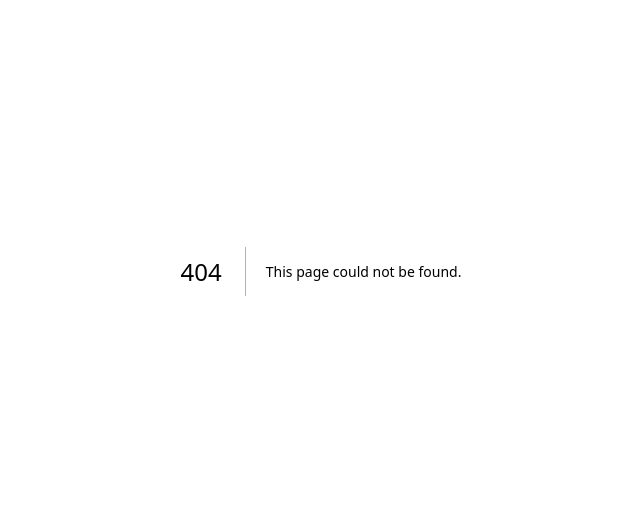
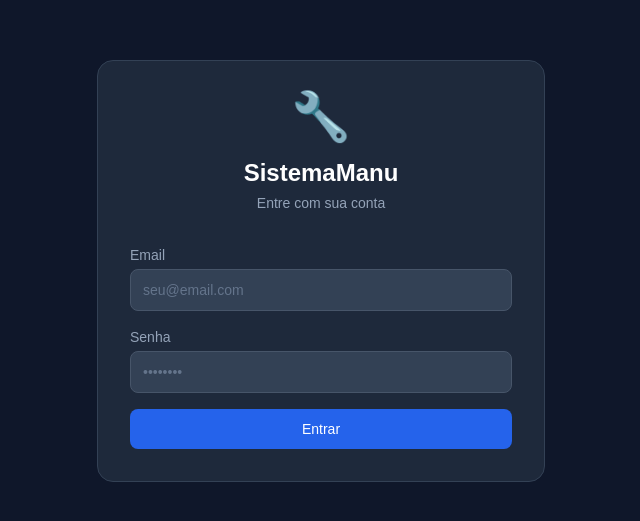
Before and after one commit to gabrielz6/saas-manutencao, a Next.js app: page /login in a window 1280 px wide. Before the commit this address had no page. Shown: the part 129-650 px from the top of the page, without its empty margins (319-959 px from the left). Built offline with nearby package versions, Linux system fonts and the light colour scheme.

Commit message:
sistema de login

```diff
--- /dev/null
+++ b/src/app/login/page.tsx
@@ -0,0 +1,60 @@
+'use client'
+
+import { useState } from 'react'
+import { supabase } from '../../lib/supabase'
+
+export default function Login() {
+  const [email, setEmail] = useState('')
+  const [senha, setSenha] = useState('')
+  const [erro, setErro] = useState('')
+  const [carregando, setCarregando] = useState(false)
+
+  async function entrar() {
+    if (!email || !senha) { setErro('Preencha email e senha!'); return }
+    setCarregando(true)
+    setErro('')
+    const { error } = await supabase.auth.signInWithPassword({ email, password: senha })
+    if (error) {
+      setErro('Email ou senha incorretos.')
+    } else {
+      window.location.href = '/'
+    }
+    setCarregando(false)
+  }
+
+  return (
+    <main className="min-h-screen bg-slate-900 flex items-center justify-center p-8">
+      <div className="bg-slate-800 border border-slate-700 rounded-2xl p-8 w-full max-w-md">
+        <div className="text-center mb-8">
+          <div className="text-5xl mb-4">🔧</div>
+          <h1 className="text-2xl font-bold text-white">SistemaManu</h1>
+          <p className="text-slate-400 text-sm mt-1">Entre com sua conta</p>
+        </div>
+
+        {erro && (
+          <div className="mb-4 p-3 rounded-lg bg-red-900 text-red-300 border border-red-700 text-sm">
+            {erro}
+          </div>
+        )}
+
+        <div className="space-y-4">
+          <div>
+            <label className="block text-sm text-slate-400 mb-1">Email</label>
+            <input value={email} onChange={e => setEmail(e.target.value)} type="email" placeholder="seu@email.com"
+              className="w-full bg-slate-700 border border-slate-600 rounded-lg px-3 py-2.5 text-white text-sm placeholder-slate-500 focus:outline-none focus:ring-2 focus:ring-blue-500"/>
+          </div>
+          <div>
+            <label className="block text-sm text-slate-400 mb-1">Senha</label>
+            <input value={senha} onChange={e => setSenha(e.target.value)} type="password" placeholder="••••••••"
+              onKeyDown={e => e.key === 'Enter' && entrar()}
+              className="w-full bg-slate-700 border border-slate-600 rounded-lg px-3 py-2.5 text-white text-sm placeholder-slate-500 focus:outline-none focus:ring-2 focus:ring-blue-500"/>
+          </div>
+          <button onClick={entrar} disabled={carregando}
+            className="w-full bg-blue-600 hover:bg-blue-500 disabled:opacity-50 text-white py-2.5 rounded-lg text-sm font-medium transition-colors mt-2">
+            {carregando ? 'Entrando...' : 'Entrar'}
+          </button>
+        </div>
+      </div>
+    </main>
+  )
+}
--- a/src/app/page.tsx
+++ b/src/app/page.tsx
@@ -1,4 +1,25 @@
+'use client'
+
+import { useEffect, useState } from 'react'
+import { supabase } from '../lib/supabase'
+
 export default function Home() {
+  const [checando, setChecando] = useState(true)
+
+  useEffect(() => {
+    supabase.auth.getSession().then(({ data }) => {
+      if (!data.session) window.location.href = '/login'
+      else setChecando(false)
+    })
+  }, [])
+
+  async function sair() {
+    await supabase.auth.signOut()
+    window.location.href = '/login'
+  }
+
+  if (checando) return <main className="min-h-screen bg-slate-900 flex items-center justify-center"><p className="text-slate-400">Carregando...</p></main>
+
   return (
     <main className="min-h-screen bg-slate-900 flex flex-col items-center justify-center p-8">
       <div className="text-center max-w-2xl">
@@ -7,24 +28,26 @@ export default function Home() {
         <p className="text-slate-400 text-lg mb-12">
           Gestão completa de equipamentos e serviços para assistência técnica
         </p>
-        <div className="grid grid-cols-3 gap-4">
-          <a href="/clientes" className="bg-slate-800 hover:bg-blue-600 border border-slate-700 hover:border-blue-500 rounded-2xl p-6 transition-all group">
+        <div className="grid grid-cols-3 gap-4 mb-8">
+          <a href="/clientes" className="bg-slate-800 hover:bg-blue-600 border border-slate-700 hover:border-blue-500 rounded-2xl p-6 transition-all">
             <div className="text-4xl mb-3">👥</div>
             <h2 className="text-white font-semibold text-lg">Clientes</h2>
             <p className="text-slate-400 text-sm mt-1">Gerencie seus clientes</p>
           </a>
-          <a href="/equipamentos" className="bg-slate-800 hover:bg-purple-600 border border-slate-700 hover:border-purple-500 rounded-2xl p-6 transition-all group">
+          <a href="/equipamentos" className="bg-slate-800 hover:bg-purple-600 border border-slate-700 hover:border-purple-500 rounded-2xl p-6 transition-all">
             <div className="text-4xl mb-3">⚙️</div>
             <h2 className="text-white font-semibold text-lg">Equipamentos</h2>
             <p className="text-slate-400 text-sm mt-1">Controle os equipamentos</p>
           </a>
-          <a href="/servicos" className="bg-slate-800 hover:bg-green-600 border border-slate-700 hover:border-green-500 rounded-2xl p-6 transition-all group">
+          <a href="/servicos" className="bg-slate-800 hover:bg-green-600 border border-slate-700 hover:border-green-500 rounded-2xl p-6 transition-all">
             <div className="text-4xl mb-3">🛠️</div>
             <h2 className="text-white font-semibold text-lg">Serviços</h2>
             <p className="text-slate-400 text-sm mt-1">Registre os serviços</p>
           </a>
         </div>
-        <p className="text-slate-600 text-xs mt-12">SistemaManu © 2026</p>
+        <button onClick={sair} className="text-slate-500 hover:text-red-400 text-sm transition-colors">
+          Sair do sistema →
+        </button>
       </div>
     </main>
   )
```
